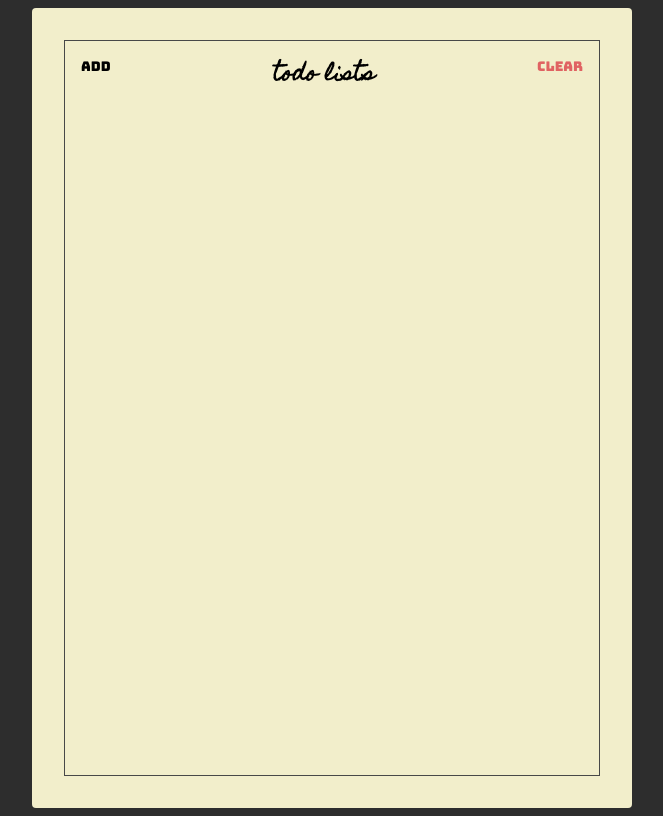
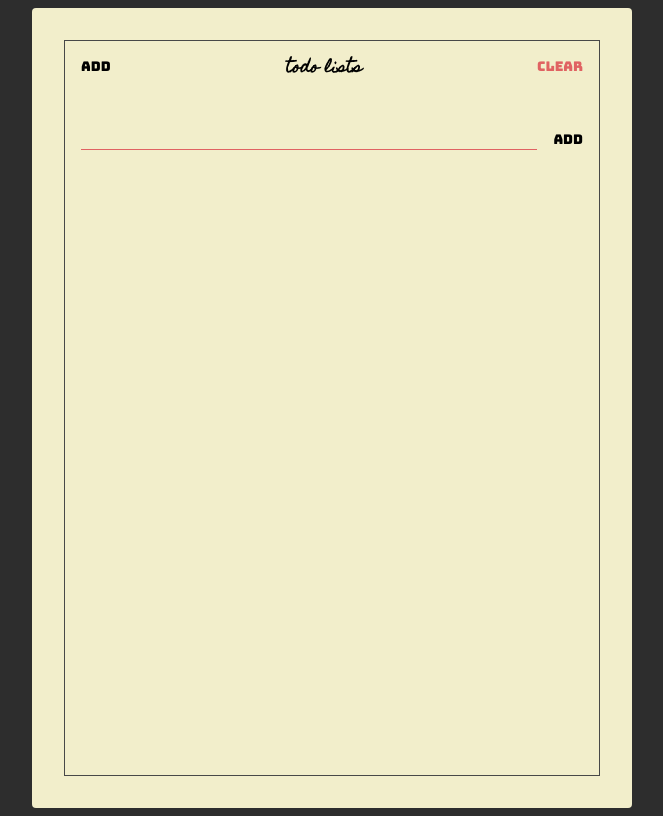
Before and after one commit to deyanazhari-droid/react-1, a website: page index.html in a window 1280 px wide. Shown: the whole page, without its empty margins (308-971 px from the left). Drawn offline with Linux system fonts and the light colour scheme.

Commit message:
gila sih inimah
parah

```diff
--- a/index.html
+++ b/index.html
@@ -14,11 +14,18 @@
   <body>
     <div class="container">
       <div class="frame">
-        <div class="header">
+        <section class="header">
           <button class="header-btn">add</button>
           <h1 class="header-title">Todo Lists</h1>
           <button class="header-btn main-red-color">Clear</button>
-        </div>
+        </section>
+
+        <section class="add">
+          <form class="add-form">
+            <input type="text" class="add-input" />
+            <button class="add-btn">Add</button>
+          </form>
+        </section>
       </div>
     </div>
   </body>
```
